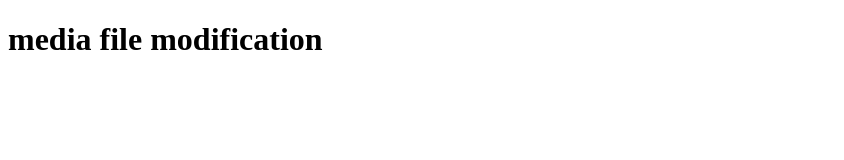
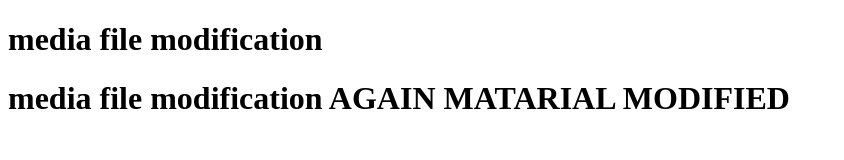
Before and after one commit to FarzanaAhmed/git-demo, a plain HTML site: page media.html in a window 1280 px wide. Shown: the whole page, without its empty margins (0-844 px from the left). Drawn offline with Linux system fonts and the light colour scheme.

Commit message:
Update media.html

```diff
--- a/media.html
+++ b/media.html
@@ -8,5 +8,6 @@
 </head>
 <body>
     <h1>media file modification</h1>
+     <h1>media file modification AGAIN MATARIAL MODIFIED</h1>
 </body>
 </html>
```
